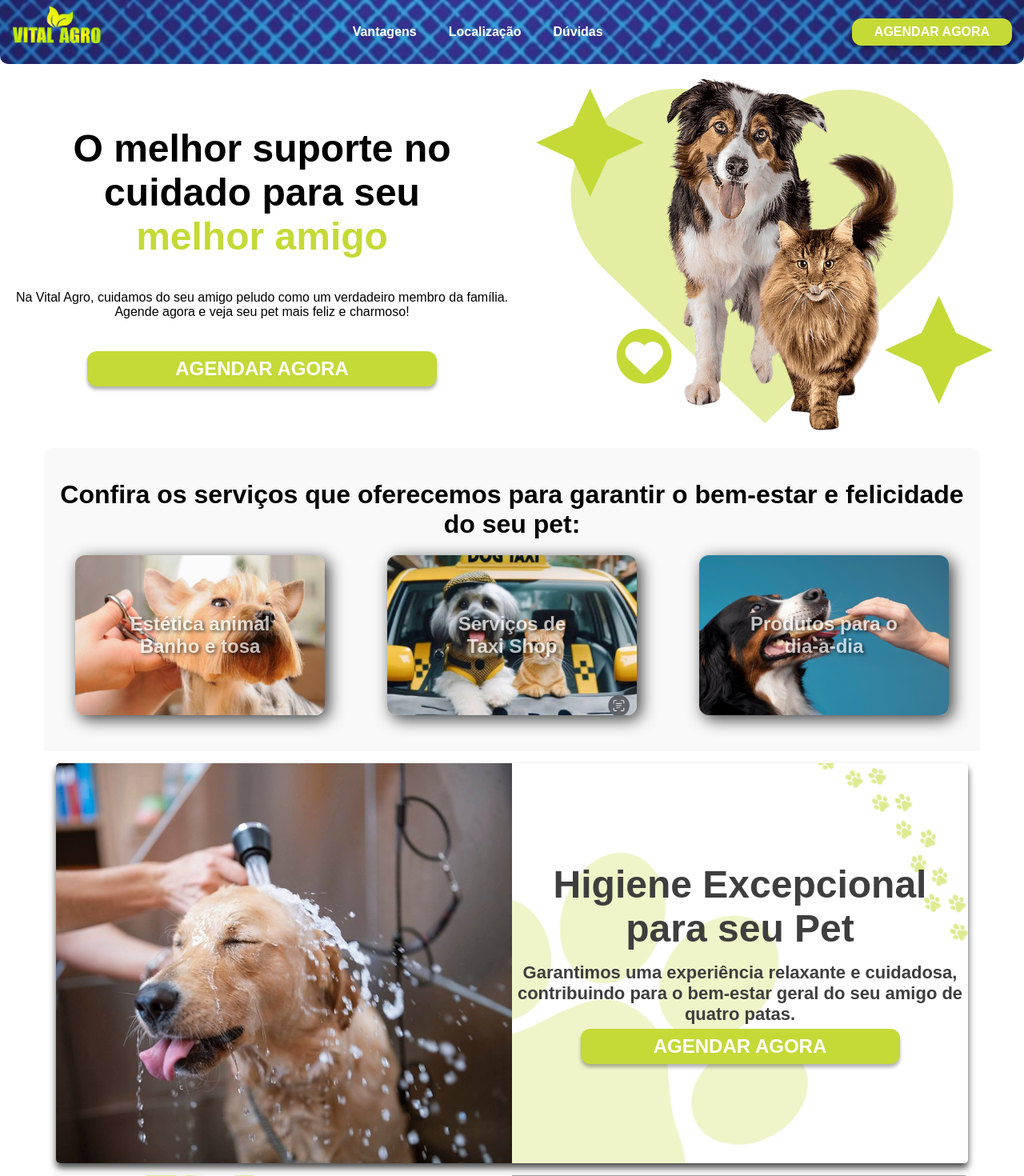
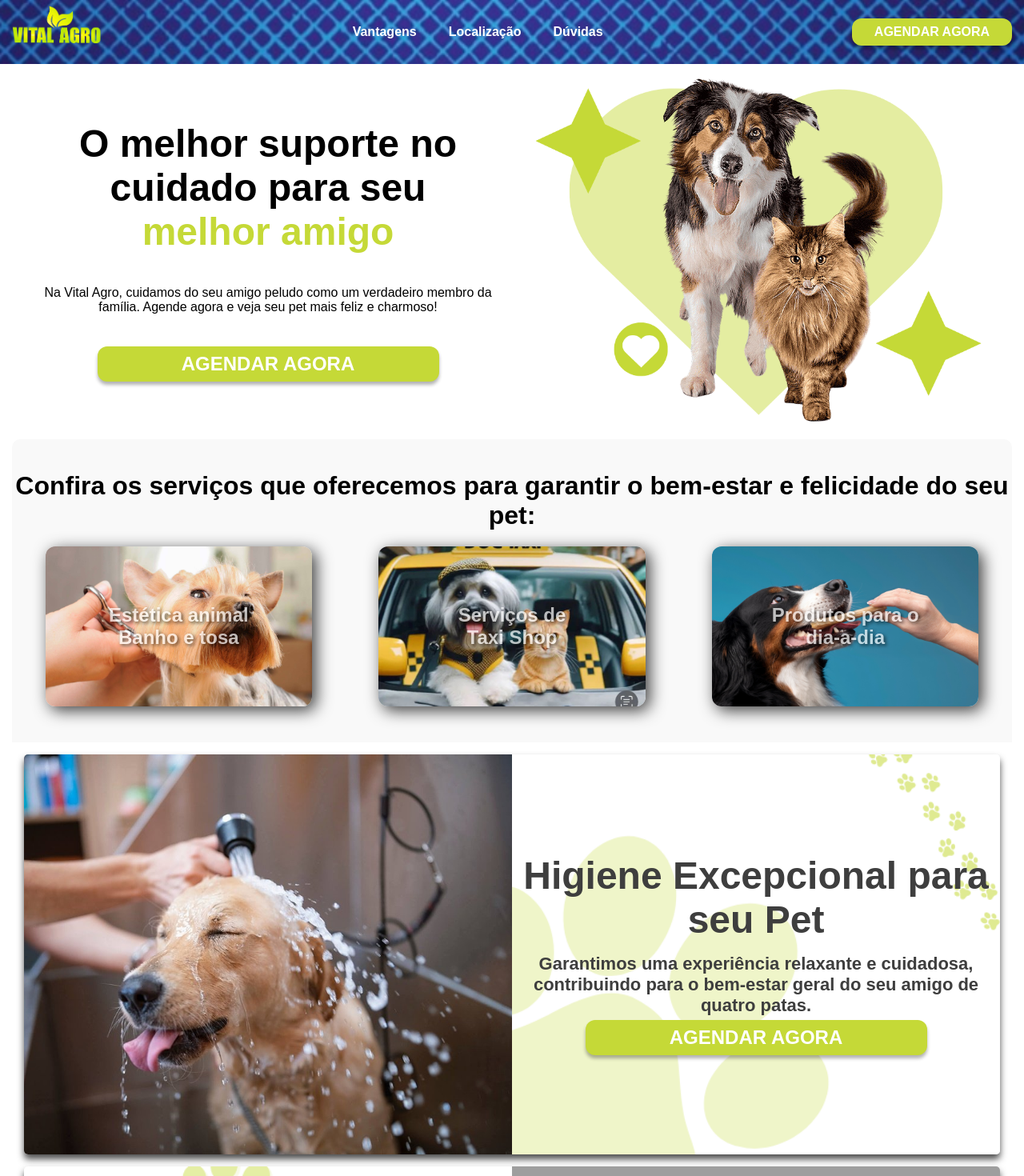
Before and after one commit to Ptedx/vital-agro-site, a React (Create React App) app: page / in a window 1280 px wide. Shown: the top 1470 px of the page at 80% size. Built offline with nearby package versions, Linux system fonts and the light colour scheme; grey boxes are pictures that could not be loaded.

Commit message:
Service's interaction removed and container reformulated.

```diff
--- a/src/App.tsx
+++ b/src/App.tsx
@@ -14,16 +14,16 @@ import MobileSize from './components/general/WidthChecker';
 function App() {
   return (
     <>
-      {MobileSize(768) ? <MobileMenu />: <MenuDesktop />}
-      <MainScreen />
       <Container>
+        {MobileSize(768) ? <MobileMenu />: <MenuDesktop />}
+        <MainScreen />
         <Services />
         <Advantages />
         <Depoiments />
         <Loc />
         <FAQ />
+        <Footer />
       </Container>
-        <Footer />
     </>
   );
 }
--- a/src/components/body/Depoiments.tsx
+++ b/src/components/body/Depoiments.tsx
@@ -26,7 +26,7 @@ const Depoiments = () => {
     ]
     return (
         <SectionDepoimentStyle>
-            <h1>Galeria</h1>
+            <h1>Hall da fama</h1>
             <Swiper
                 modules={[Navigation, Pagination, Scrollbar, A11y, Virtual, Autoplay]}
                 slidesPerView={MobileSize(768) ? 2: 3}
--- a/src/components/body/Services.tsx
+++ b/src/components/body/Services.tsx
@@ -1,7 +1,5 @@
 import { useState } from "react";
 import { ServiceItem, ServiceItems, ServicesStyle, ServiceCard, HiddenDivGeneral, ServiceCards, } from "../../styled-components/body/ServicesStyle";
-import { HiddenDiv1, HiddenDiv2, HiddenDiv3 } from "./HidenDivs";
-import MobileSize from "../general/WidthChecker";
 
 const Services = () => {
   const [isVisible, setisVisible] = useState<number | null>(null);
@@ -11,25 +9,16 @@ const Services = () => {
       id: 1,
       bg: "/img/estetica.jpg",
       p: ["Estética animal", "Banho e tosa"],
-      div: (
-        <HiddenDiv1 hide={isVisible !== 1} />
-      ),
     },
     {
       id: 2,
       bg: "/img/taxi_dog.jpg",
       p: ["Serviços de", "Taxi Shop"],
-      div: (
-        <HiddenDiv2 hide={isVisible !== 2} />
-      ),
     },
     {
       id: 3,
       bg: "/img/pet-dia-a-dia.jpg",
       p: ["Produtos para o", "dia-a-dia"],
-      div: (
-        <HiddenDiv3 hide={isVisible !== 3} />
-      ),
     },
   ];
 
@@ -56,13 +45,11 @@ const Services = () => {
                   <p>{paragraph}</p>
                 ))}
               </ServiceCard>
-              {MobileSize(768) && service.div}
             </ServiceCards>
           ))}
         </ServiceItem>
         {services.map((service) => (
           <HiddenDivGeneral key={service.id}>
-            {MobileSize(768) ? "" : service.div}
           </HiddenDivGeneral>
         ))}
       </ServiceItems>
--- a/src/styled-components/body/LocStyle.tsx
+++ b/src/styled-components/body/LocStyle.tsx
@@ -1,7 +1,8 @@
 import styled from "styled-components";
 
 const LocStyle = styled.div`
-    background-color:#f9f9f9;
+    background-color:rgb(240, 240, 240);
+    padding: 20px 0;
     text-align: center;
     border-radius: 10px;
     h1{
--- a/src/styled-components/body/ServicesStyle.tsx
+++ b/src/styled-components/body/ServicesStyle.tsx
@@ -68,10 +68,6 @@ export const ServiceCard = styled.button<ServiceItemProps>`
         &:hover{
         transform: translateY(-5px);
         transition: 0.5s;
-        cursor: pointer;
-        p{
-            cursor: pointer;
-        }
     }
     }
     @media (max-width:768px) {
--- a/src/styled-components/footer/FooterStyle.tsx
+++ b/src/styled-components/footer/FooterStyle.tsx
@@ -14,7 +14,7 @@ const FooterStyle = styled.div`
     }
 
     @media (min-width: 1200px) {
-        max-width: 1200px;
+        max-width: 1920px;
         border-radius: 10px 10px 0 0;
         margin: 0 auto;
     }
@@ -30,7 +30,7 @@ const FooterStyle = styled.div`
     }
     @media (max-width: 570px) {
        justify-content: center;
-       gap: 15px;
+       gap: 25px;
     }
 `
 
--- a/src/styled-components/general/container.tsx
+++ b/src/styled-components/general/container.tsx
@@ -7,8 +7,10 @@ const Container = styled.div`
     flex-direction: column;
     justify-content: center;
     align-items: center;
-    max-width: 1200px;
     margin: 0 auto;
+    @media (min-width: 1200px) {
+        max-width: 1920px;
+    }
 `
 
 export default Container
--- a/src/styled-components/header/menuDesktopStyle.tsx
+++ b/src/styled-components/header/menuDesktopStyle.tsx
@@ -27,8 +27,4 @@ export const MenuDesktopStyle = styled.div`
     img{
         margin-top: 15px;
     }
-    @media (min-width: 1200px) {
-        max-width: 1400px;
-        border-radius: 0 0 10px 10px;
-}
 `
```
